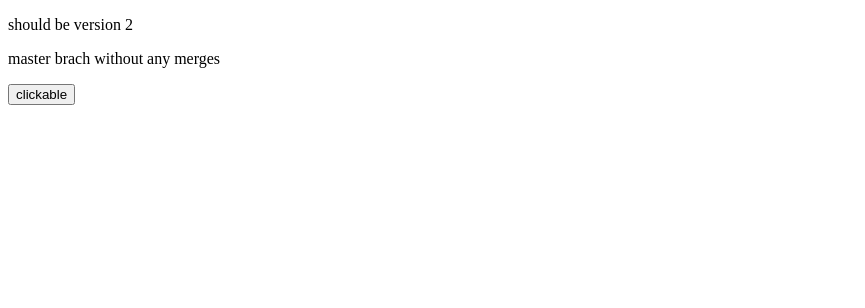
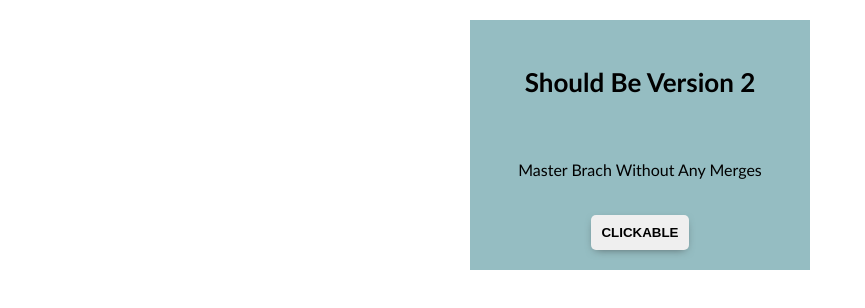
Before and after one commit to briankaboyi/local-git-crash-course, a plain HTML site: page index.html in a window 1280 px wide. Shown: the whole page, without its empty margins (0-865 px from the left). Drawn offline with Linux system fonts and the light colour scheme.

Commit message:
styling
created a style.css document and added some styling, also modified the js to fit the styling

```diff
--- a/app.js
+++ b/app.js
@@ -2,11 +2,13 @@ const button = document.querySelector('.button');
 
 button.addEventListener('click', function (e) {
   const button = e.target;
-  if (button.style.background === 'blue') {
-    button.style.background = 'red';
+  if (button.style.background === 'rgb(121, 203, 214)') {
+    button.style.background = 'rgb(214, 121, 121)';
     button.style.color = 'white';
+    button.style.boxShadow = ' 0px 3px 10px -4px rgb(76, 87, 88)';
   } else {
-    button.style.background = 'blue';
+    button.style.background = 'rgb(121, 203, 214)';
     button.style.color = 'white';
+    button.style.boxShadow = ' 0px 3px 10px -4px rgb(76, 87, 88)';
   }
 });
--- a/index.html
+++ b/index.html
@@ -4,11 +4,14 @@
     <meta charset="UTF-8" />
     <meta name="viewport" content="width=device-width, initial-scale=1.0" />
     <title>Document</title>
+    <link rel="stylesheet" href="./style.css" />
   </head>
   <body>
-    <p>should be version 2</p>
-    <p>master brach without any merges</p>
-    <button class="button">clickable</button>
+    <div class="container">
+      <p>Should Be Version 2</p>
+      <p>Master Brach Without Any Merges</p>
+      <button class="button">CLICKABLE</button>
+    </div>
     <script src="app.js"></script>
   </body>
 </html>
--- /dev/null
+++ b/style.css
@@ -0,0 +1,38 @@
+body {
+  padding: 0;
+  margin: 0;
+  font-family: 'Trebuchet MS', 'Lucida Sans Unicode', 'Lucida Grande',
+    'Lucida Sans', Arial, sans-serif;
+}
+.container {
+  display: flex;
+  flex-direction: column;
+  align-items: center;
+  gap: 20px;
+  /* justify-content: center; */
+
+  width: 300px;
+  height: fit-content;
+
+  margin: 20px auto;
+  padding: 20px;
+  background: rgb(149, 189, 194);
+}
+p:nth-of-type(1) {
+  font-size: 26px;
+  font-weight: bold;
+}
+p:nth-of-type(2) {
+  font-size: 16px;
+}
+.button {
+  outline: none;
+  border: none;
+  border-radius: 5px;
+  box-shadow: 0px 3px 10px -4px rgb(76, 87, 88);
+  padding: 10px;
+
+  font-weight: bold;
+
+  transition: all ease 250ms;
+}
```
